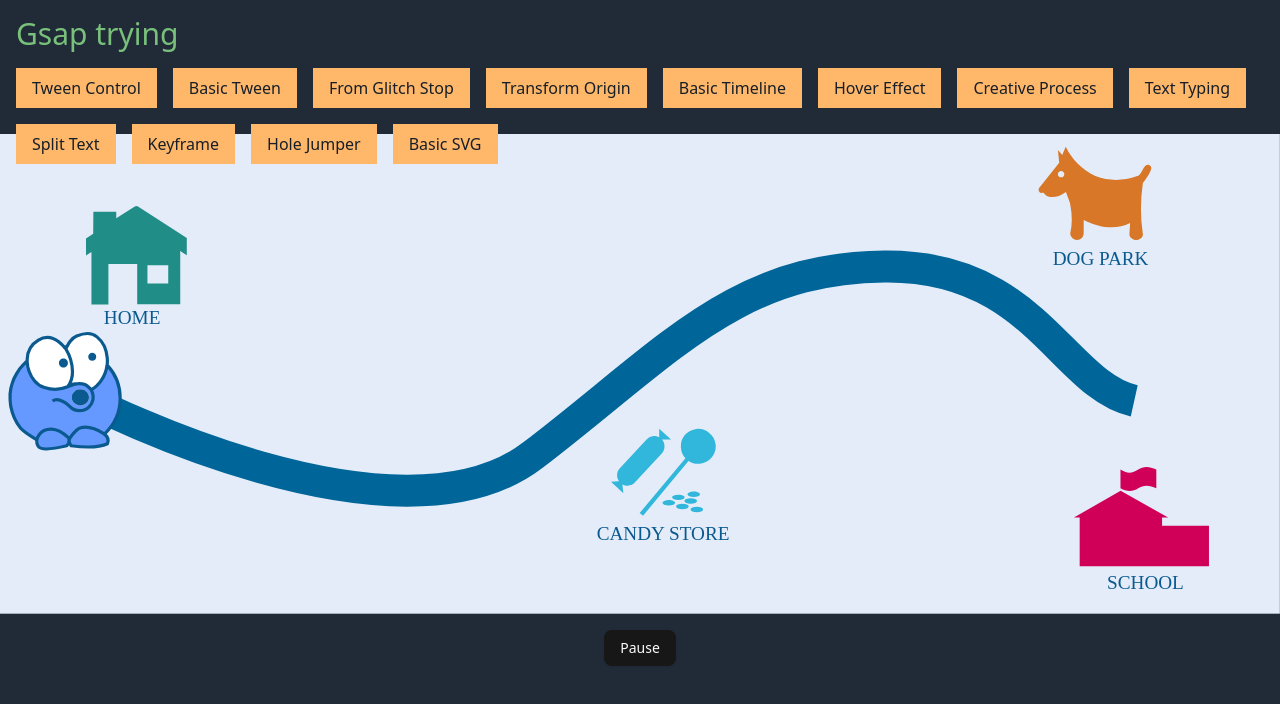
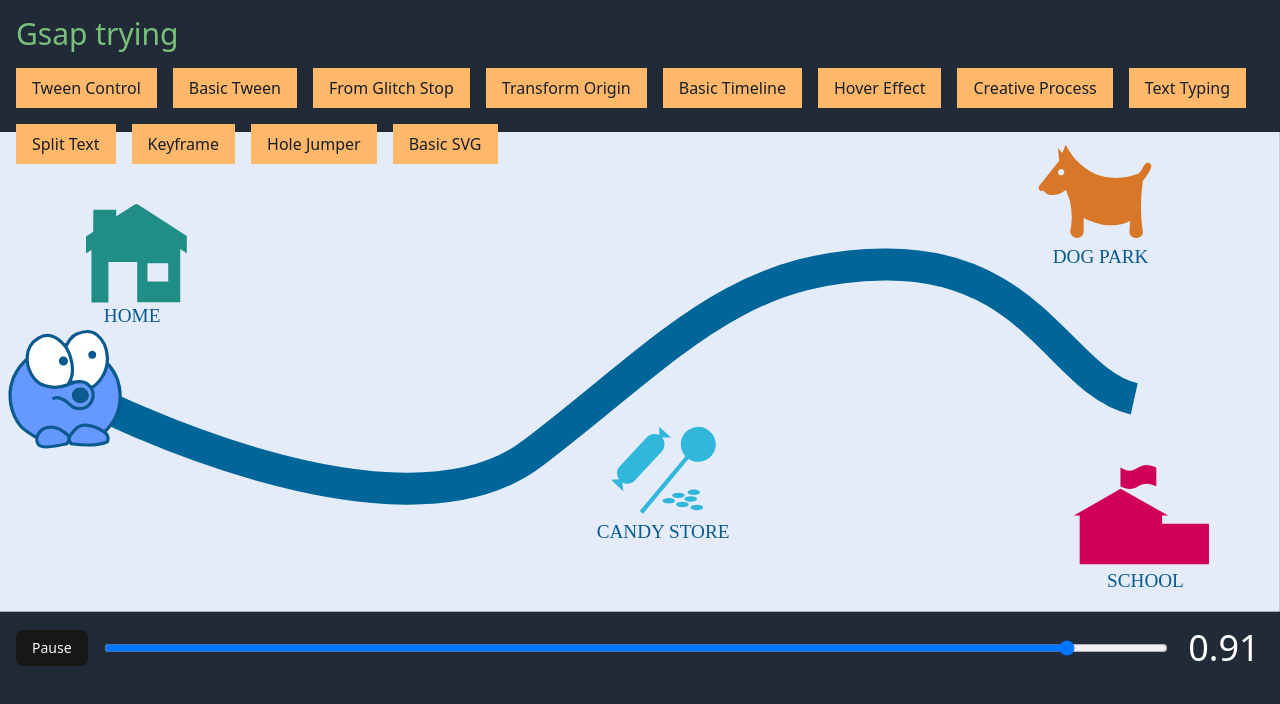
Before and after one commit to FourSqweez/try-nextjs-gsap-tailwind-v4-shadcn-bun, a Next.js app: page /basic-svg in a window 1280 px wide. Shown: the top 704 px of the page. Built offline with nearby package versions, Linux system fonts and the light colour scheme; what gsap-trial would draw is missing.

Commit message:
Scrub through an animation with HTML input, onUpdate callback to update the progress

```diff
--- a/src/app/(lesson)/(animate-svg)/basic-svg/page.tsx
+++ b/src/app/(lesson)/(animate-svg)/basic-svg/page.tsx
@@ -3,15 +3,16 @@ import BasicSVG from "@/components/svgs/BasicSVG";
 import { Button } from "@/components/ui/button";
 import { useGSAP } from "@gsap/react";
 import { gsap } from "gsap";
-import MotionPathPlugin from "gsap-trial/MotionPathPlugin";
-import { useRef, useState } from "react";
+import { MotionPathPlugin } from "gsap-trial/all";
+import { ChangeEvent, useRef, useState } from "react";
 
 gsap.registerPlugin(MotionPathPlugin, useGSAP);
 
 export default function Page() {
   const wrapperRef = useRef<HTMLDivElement>(null);
-  const animationRef = useRef<GSAPAnimation>(null);
+  const animationRef = useRef<gsap.core.Tween | null>(null);
   const [isPlaying, setIsPlaying] = useState(true);
+  const [progress, setProgress] = useState(0);
 
   const { contextSafe } = useGSAP(
     () => {
@@ -22,10 +23,16 @@ export default function Page() {
           path: "#motionpath",
           align: "#herman",
         },
+        onUpdate: animationUpdate,
         onComplete: () => {
           setIsPlaying(false);
         },
       });
+
+      return () => {
+        setIsPlaying(true);
+        animationRef.current?.kill();
+      };
     },
     { scope: wrapperRef },
   );
@@ -38,6 +45,19 @@ export default function Page() {
     setIsPlaying((prev) => !prev);
   });
 
+  const animationUpdate = contextSafe(() => {
+    setProgress(animationRef.current?.progress() ?? 0);
+  });
+
+  const handleProgressChange = contextSafe(
+    (e: ChangeEvent<HTMLInputElement>) => {
+      if (isPlaying) {
+        setIsPlaying(false);
+      }
+      animationRef.current?.progress(Number(e.target.value)).pause();
+    },
+  );
+
   return (
     <div
       ref={wrapperRef}
@@ -45,7 +65,22 @@ export default function Page() {
     >
       <BasicSVG />
 
-      <Button onClick={togglePlay}>{isPlaying ? "Pause" : "Play"}</Button>
+      <div className="flex w-full items-center gap-4 px-4">
+        <Button onClick={togglePlay}>{isPlaying ? "Pause" : "Play"}</Button>
+        <input
+          className="w-full"
+          id="progressSlider"
+          type="range"
+          min="0"
+          max="1"
+          value={progress}
+          step="0.001"
+          onChange={handleProgressChange}
+        />
+        <div id="time" className="min-w-[80px] text-center text-4xl text-white">
+          {animationRef.current?.progress().toFixed(2)}
+        </div>
+      </div>
     </div>
   );
 }
```
